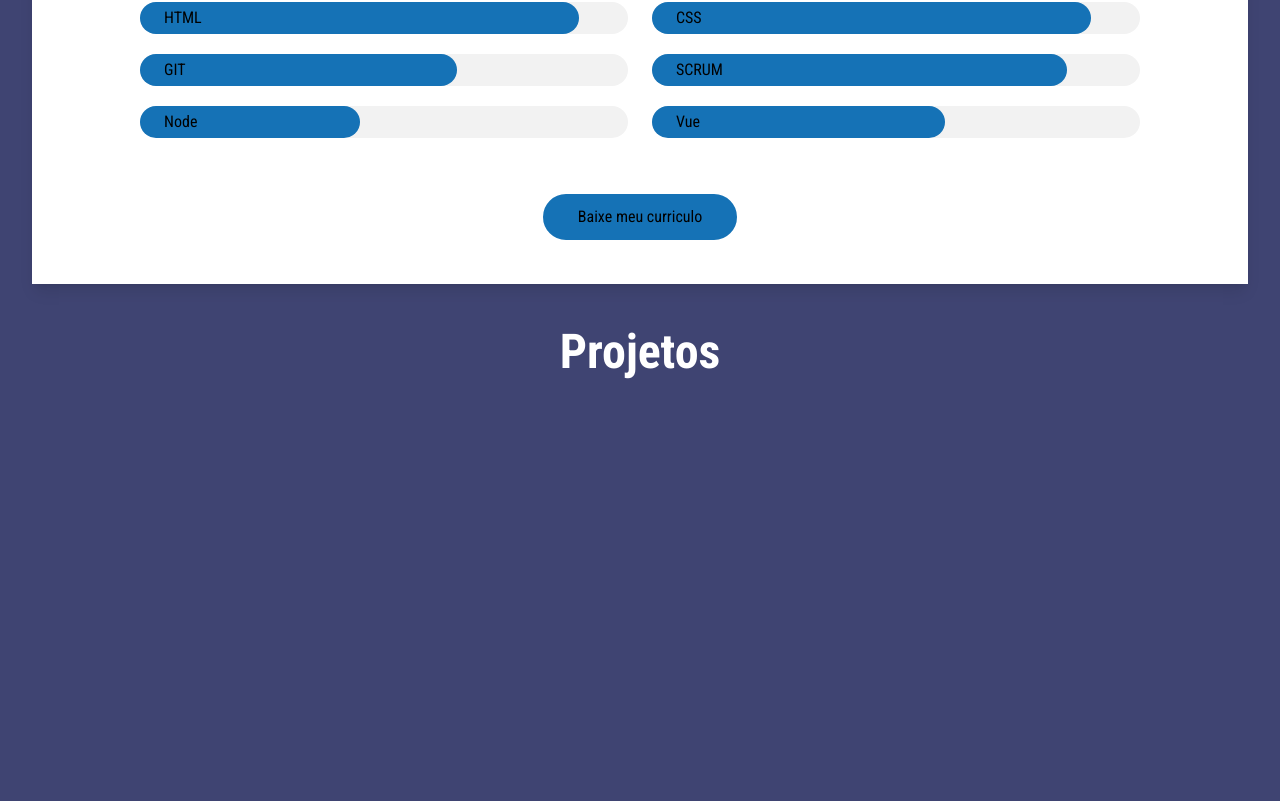
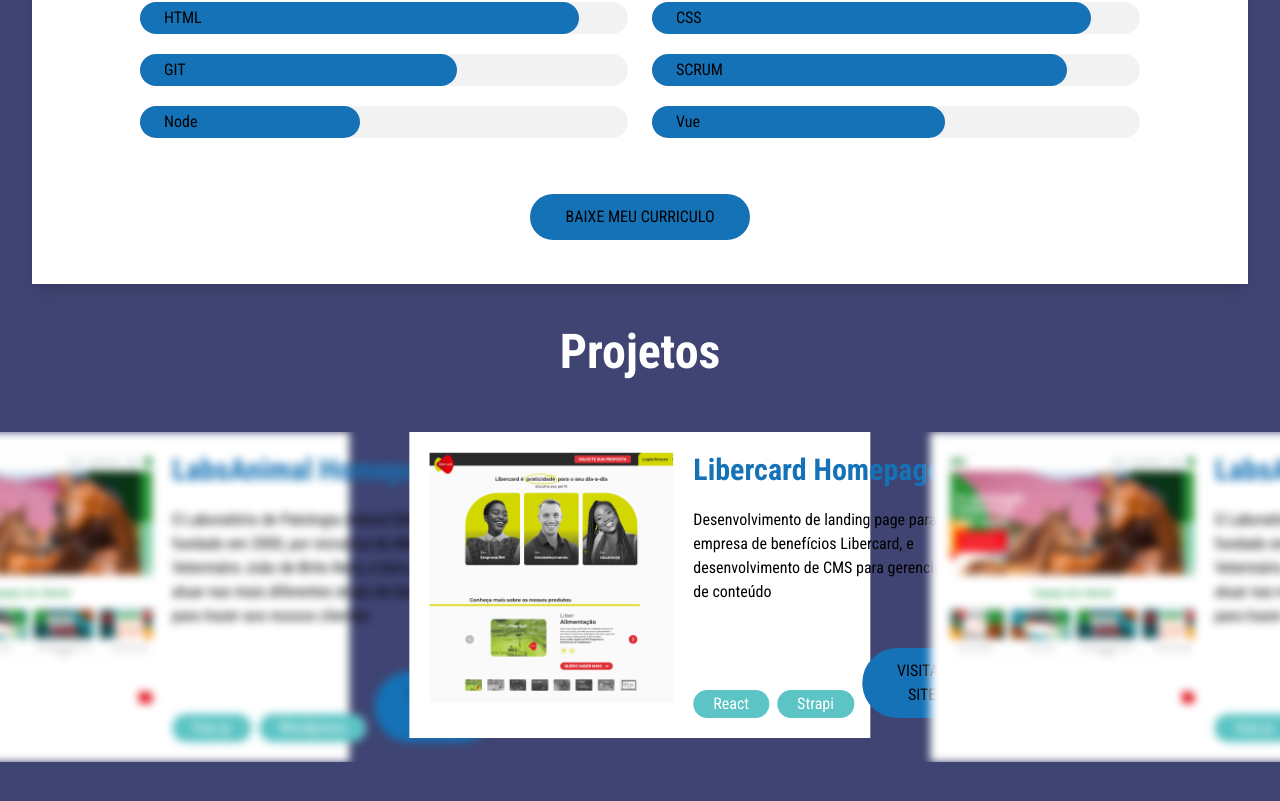
Before and after one commit to IgorSousaFront/dev-cria, a Next.js app: page / in a window 1280 px wide. Shown: the part 881-1682 px from the top of the page. Before the commit the page ends 1357 px from the top, so only its background shows below. Built offline with nearby package versions, Linux system fonts and the light colour scheme.

Commit message:
feat: add projects section

```diff
--- a/src/app/globals.css
+++ b/src/app/globals.css
@@ -16,6 +16,10 @@
   }
 }
 
+html {
+  scroll-behavior: smooth;
+}
+
 body {
   color: rgb(var(--foreground-rgb));
 }
--- a/src/components/Button/index.tsx
+++ b/src/components/Button/index.tsx
@@ -21,7 +21,7 @@
   }
 
   return (
-    <button onClick={onClick && onClick} className={`rounded-full py-2 px-8 border-[3px] border-solid ${setType(type)}`}>
+    <button onClick={onClick && onClick} className={`rounded-full py-2 px-8 border-[3px] border-solid uppercase ${setType(type)}`}>
       {children}
     </button>
   )
--- /dev/null
+++ b/src/components/ProjectCard/index.tsx
@@ -0,0 +1,34 @@
+import Image from "next/image"
+import Link from "next/link"
+import { Button } from "../Button"
+
+export interface IProjectCardProps {
+  name: string
+  thumb: string
+  description: string
+  technologies: string[]
+  link: string
+  isActive?: boolean
+}
+
+export const ProjectCard = ({name, thumb, description, technologies, link, isActive}: IProjectCardProps) => {
+  return (
+    <div className={`bg-white p-5 flex gap-5 ${!isActive && 'blur-sm'}`}>
+      <div className="h-[251px] w-[244px] min-w-[244px] overflow-hidden relative">
+        <Image src={thumb} alt="Projeto Libercard" fill className="object-cover object-top"/>
+      </div>
+      <div>
+        <p className="text-blue-primary font-bold mb-5 text-3xl">{name}</p>
+        <p className="text-black mb-11">{description}</p>
+        <div className="flex items-end justify-between">
+          <div className="flex">
+            {technologies.map((item, index) => (
+              <p key={index} className="bg-light-green rounded-full text-white py-[2px] px-5 mr-2">{item}</p>
+            ))}
+          </div>
+          <Button onClick={() => console.log(link)}>Visitar site</Button>
+        </div>
+      </div>
+    </div>
+  )
+}
--- a/src/components/Projects/index.tsx
+++ b/src/components/Projects/index.tsx
@@ -1,12 +1,77 @@
-import { Container } from "../Container"
+'use client'
+
+// Components
 import { SectionTitle } from "../Title"
+import { ProjectCard, IProjectCardProps } from "../ProjectCard"
+
+// Libs
+import { Swiper, SwiperSlide } from 'swiper/react'
+
+const projectList: IProjectCardProps[] = [
+  {
+    name: "Libercard Homepage",
+    description: "Desenvolvimento de landing page para a empresa de benefícios Libercard, e desenvolvimento de CMS para gerenciamento de conteúdo",
+    thumb: "/project-01.png",
+    technologies: ['React', 'Strapi'],
+    link: 'https://www.libercard.com.br/'
+  },
+  {
+    name: "LabsAnimal Homepage",
+    description: "O Laboratório de Patologia Animal SANIMAL foi fundado em 2000, por iniciativa do Médico Veterinário João de Brito Neto, e tem por finalidade atuar nas mais diferentes áreas de diagnóstico para trazer aos nossos clientes",
+    thumb: "/project-02.png",
+    technologies: ['Vue.js', 'Wordpress'],
+    link: 'https://www.libercard.com.br/'
+  },
+  {
+    name: "Libercard Homepage",
+    description: "Desenvolvimento de landing page para a empresa de benefícios Libercard, e desenvolvimento de CMS para gerenciamento de conteúdo",
+    thumb: "/project-01.png",
+    technologies: ['React', 'Strapi'],
+    link: 'https://www.libercard.com.br/'
+  },
+  {
+    name: "LabsAnimal Homepage",
+    description: "O Laboratório de Patologia Animal SANIMAL foi fundado em 2000, por iniciativa do Médico Veterinário João de Brito Neto, e tem por finalidade atuar nas mais diferentes áreas de diagnóstico para trazer aos nossos clientes",
+    thumb: "/project-02.png",
+    technologies: ['Vue.js', 'Wordpress'],
+    link: 'https://www.libercard.com.br/'
+  },
+  {
+    name: "LabsAnimal Homepage",
+    description: "O Laboratório de Patologia Animal SANIMAL foi fundado em 2000, por iniciativa do Médico Veterinário João de Brito Neto, e tem por finalidade atuar nas mais diferentes áreas de diagnóstico para trazer aos nossos clientes",
+    thumb: "/project-02.png",
+    technologies: ['Vue.js', 'Wordpress'],
+    link: 'https://www.libercard.com.br/'
+  },
+]
 
 export const Projects = () => {
   return (
-    <section className="py-11 ">
-      <Container>
-        <SectionTitle color="light">Projetos</SectionTitle>
-      </Container>
+    <section className="py-11 overflow-hidden">
+      <SectionTitle color="light">Projetos</SectionTitle>
+      <div className="-mx-28">
+        <Swiper
+          spaceBetween={60}
+          slidesPerView={3}
+          centeredSlides
+          loop
+        >
+          {projectList.map((project, index) => (
+            <SwiperSlide key={index} className="w-[767px]">
+              {({ isActive }) => (
+                <ProjectCard
+                  name={project.name}
+                  description={project.description}
+                  thumb={project.thumb}
+                  technologies={project.technologies}
+                  link={project.link}
+                  isActive={isActive}
+                />
+              )}
+            </SwiperSlide>
+          ))}
+        </Swiper>
+      </div>
     </section>
   )
 }
--- a/src/components/Skills/index.tsx
+++ b/src/components/Skills/index.tsx
@@ -8,7 +8,7 @@
 const skillList: ISkillLoaderProps[] = [
   {
     label: 'Typescript',
-    percent: 75
+    percent: 85
   },
   {
     label: 'React',
@@ -42,8 +42,7 @@
 
 export const Skills = () => {
   return (
-    <>
-      <section className="w-[95vw] py-11 mx-auto bg-white shadow-lg">
+    <section id="habilidades" className="w-[95vw] py-11 mx-auto bg-white shadow-lg">
       <Container>
         <SectionTitle color="primary">Habilidades</SectionTitle>
         <div className="flex gap-y-5 flex-wrap">
@@ -58,6 +57,5 @@
         </div>
       </Container>
     </section>
-    </>
   )
 }
--- a/tailwind.config.ts
+++ b/tailwind.config.ts
@@ -11,7 +11,8 @@
       colors: {
         'purple-base': '#3F4472',
         'blue-primary': '#1572B6',
-        'light-gray': '#F2F2F2'
+        'light-gray': '#F2F2F2',
+        'light-green': '#5CC4C4'
       },
       backgroundImage: {
         'gradient-radial': 'radial-gradient(var(--tw-gradient-stops))',
```
Also changed, not shown: public/project-01.png (added), public/project-02.png (added). Lines whose indentation alone changed are shown as unchanged.
